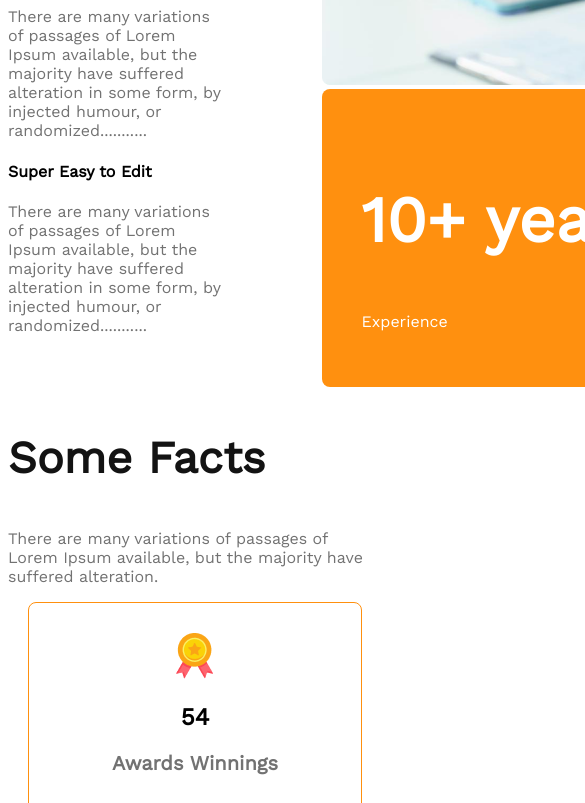
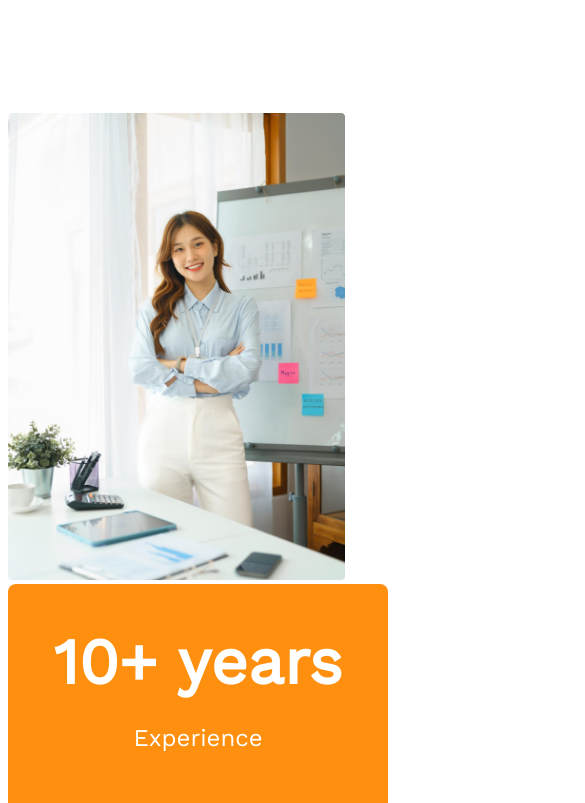
Before and after one commit to WahidaAkhter/G3-Architects, a plain HTML site: page index.html in a window 390 px wide. Shown: the part 3919-4722 px from the top of the page, 585 px wide, since content can reach past the window. Drawn offline with nearby package versions, Linux system fonts and the light colour scheme.

Commit message:
features section responsive done

```diff
--- a/styles/style.css
+++ b/styles/style.css
@@ -160,16 +160,28 @@ main {
   background: #fff;
   box-shadow: 0px 4px 30px 0px rgba(0, 0, 0, 0.06);
 }
-.ten-years-badge{
+.feature-img img {
+  height: 90%;
+  margin-left: 90px;
+}
+.ten-years-badge {
   border-radius: 8px;
-  background: #FF900F;
+  background: #ff900f;
   color: #fff;
-  width: 342px;
+  width: 340px;
   padding: 40px;
+  text-align: center;
+  position: relative;
+  bottom: 100px;
 }
-.ten-years-badge h2{
+.ten-years-badge h2 {
   font-size: 4rem;
+  margin: 0;
 }
+.ten-years-badge p {
+  font-size: 1.5rem;
+}
+
 /* responsive media queries */
 /* mobile devices */
 
@@ -178,10 +190,19 @@ main {
     padding: 20px;
   }
   nav,
+  .features,
   .teams-container,
   .facts-card-container,
   .sponsors-img-container {
     flex-direction: column;
+  }
+  .feature-img img {
+    width: 90%;
+    margin-left: 0;
+  }
+  .ten-years-badge {
+    position: static;
+    max-width: 300px;
   }
   .teams-img-container {
     grid-template-columns: repeat(1, 1fr);
@@ -198,6 +219,7 @@ main {
 /* laptop or medium devices */
 @media screen and (min-width: 576px) and (max-width: 960px) {
   nav,
+  .features,
   .teams-container,
   .sponsors-img-container {
     flex-direction: column;
```
